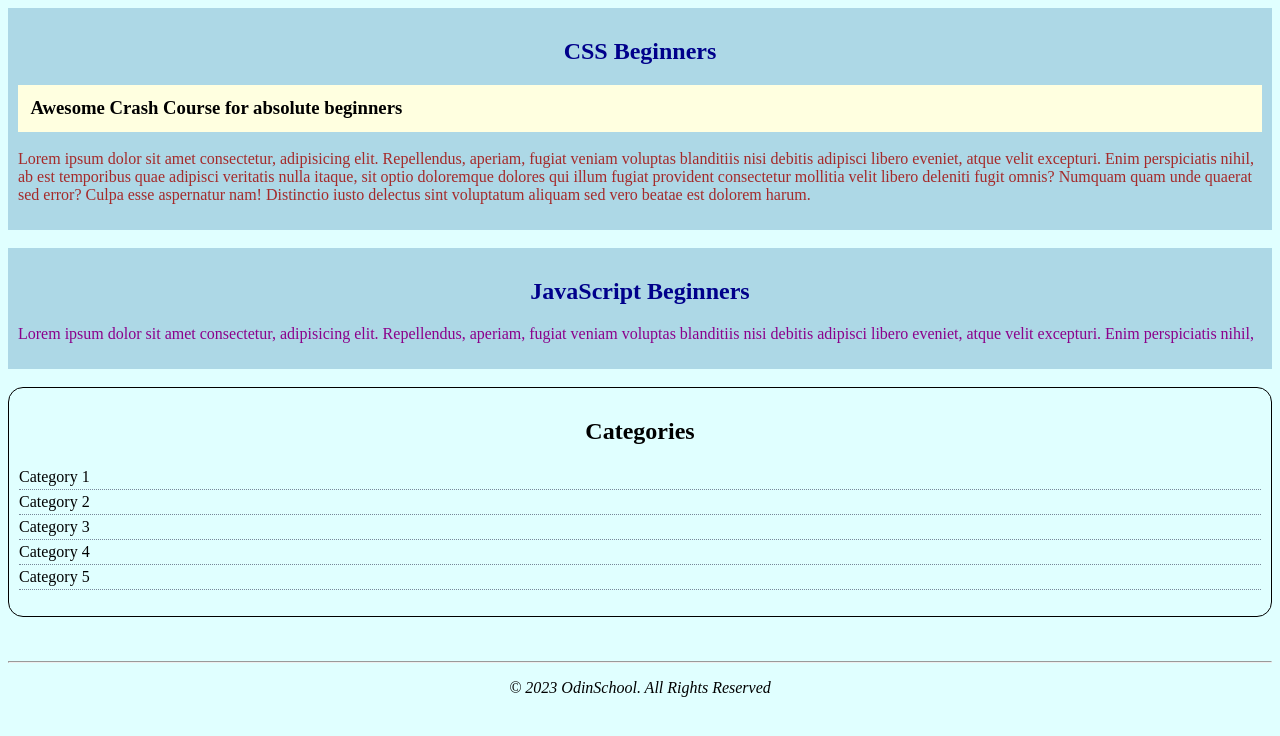
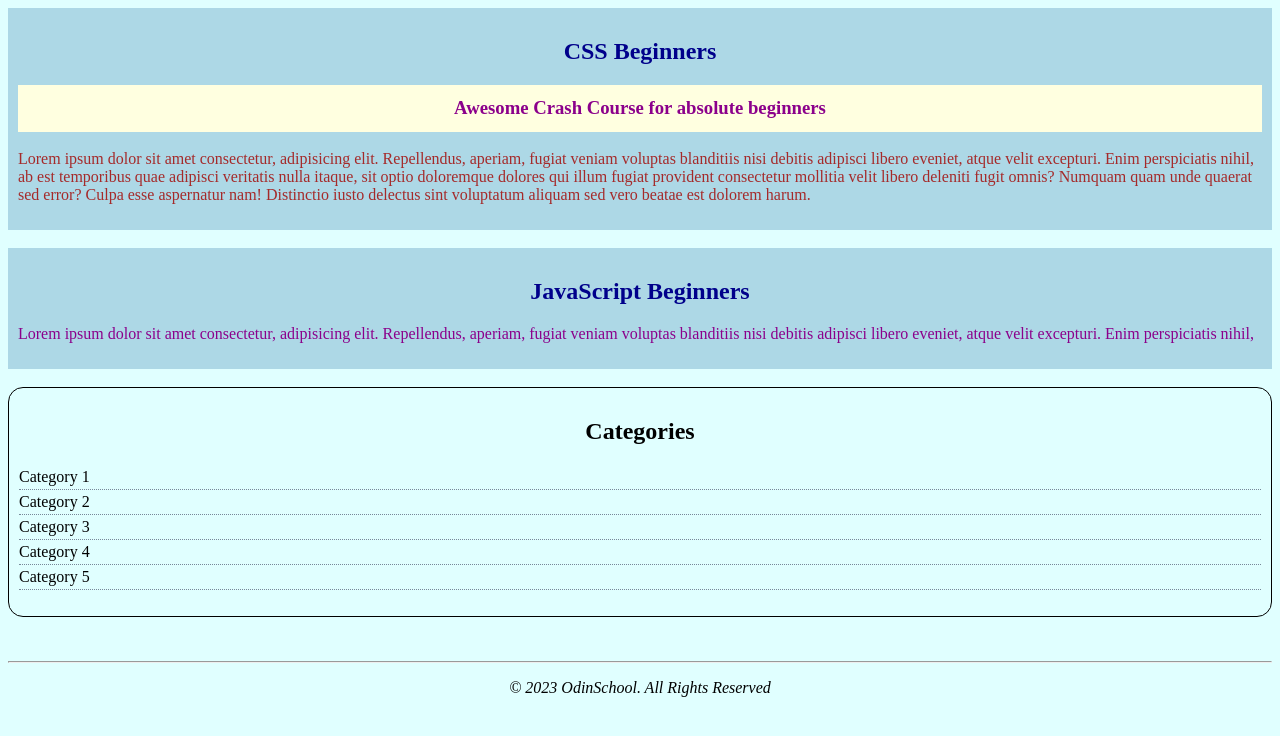
Before and after one commit to nabendu82/Code-3, a plain HTML site: page index.html in a window 1280 px wide. Drawn offline with Linux system fonts and the light colour scheme.

Commit message:
h3 changed

```diff
--- a/index.html
+++ b/index.html
@@ -15,7 +15,7 @@
 <body>
     <article class="container">
         <h1 style="color:darkblue; text-align:center">CSS Beginners</h1>
-        <h3>Awesome Crash Course for absolute beginners</h3>
+        <h3 style="color:darkmagenta; text-align:center">Awesome Crash Course for absolute beginners</h3>
         <p>Lorem ipsum dolor sit amet consectetur, adipisicing elit. Repellendus, aperiam, fugiat veniam voluptas blanditiis nisi debitis adipisci libero eveniet, atque velit excepturi. Enim perspiciatis nihil, ab est temporibus quae adipisci veritatis nulla itaque, sit optio doloremque dolores qui illum fugiat provident consectetur mollitia velit libero deleniti fugit omnis? Numquam quam unde quaerat sed error? Culpa esse aspernatur nam! Distinctio iusto delectus sint voluptatum aliquam sed vero beatae est dolorem harum.</p>
     </article>
     <br>
```
